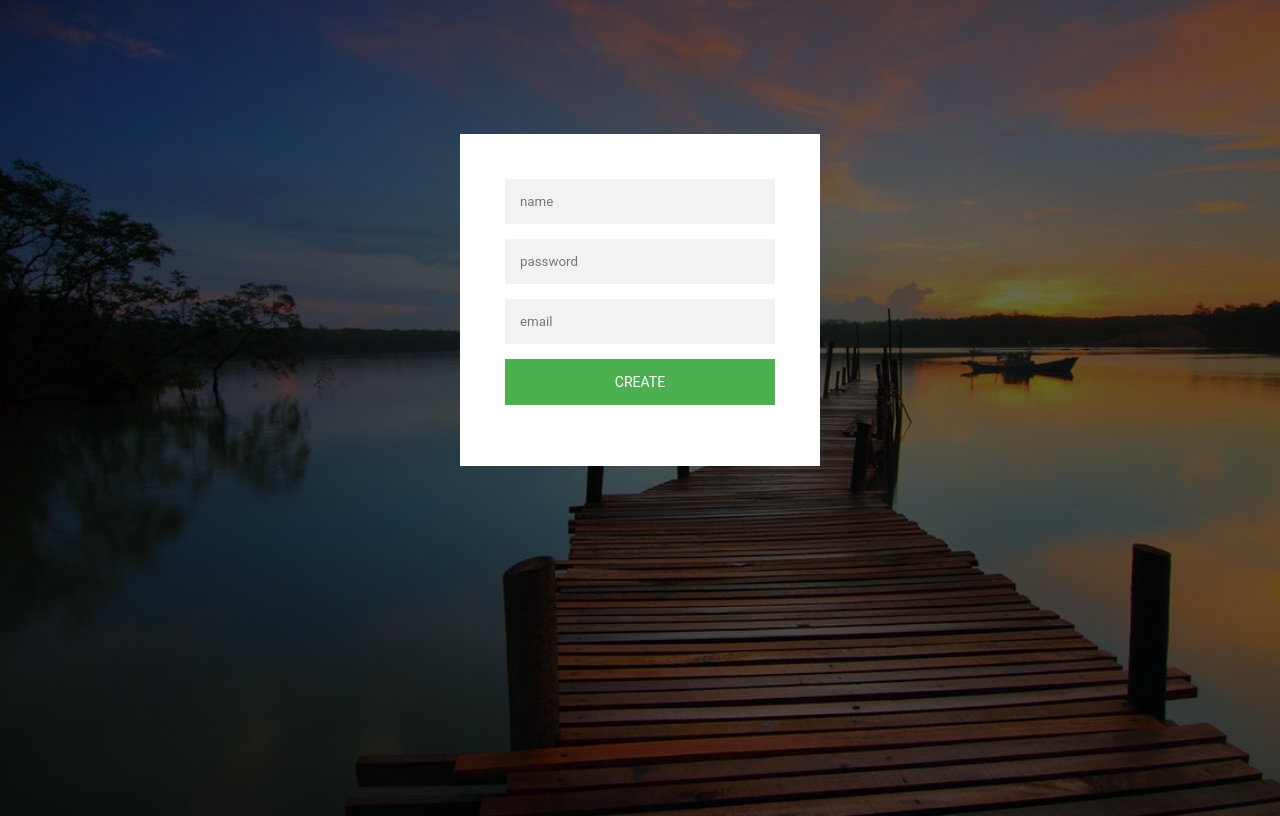
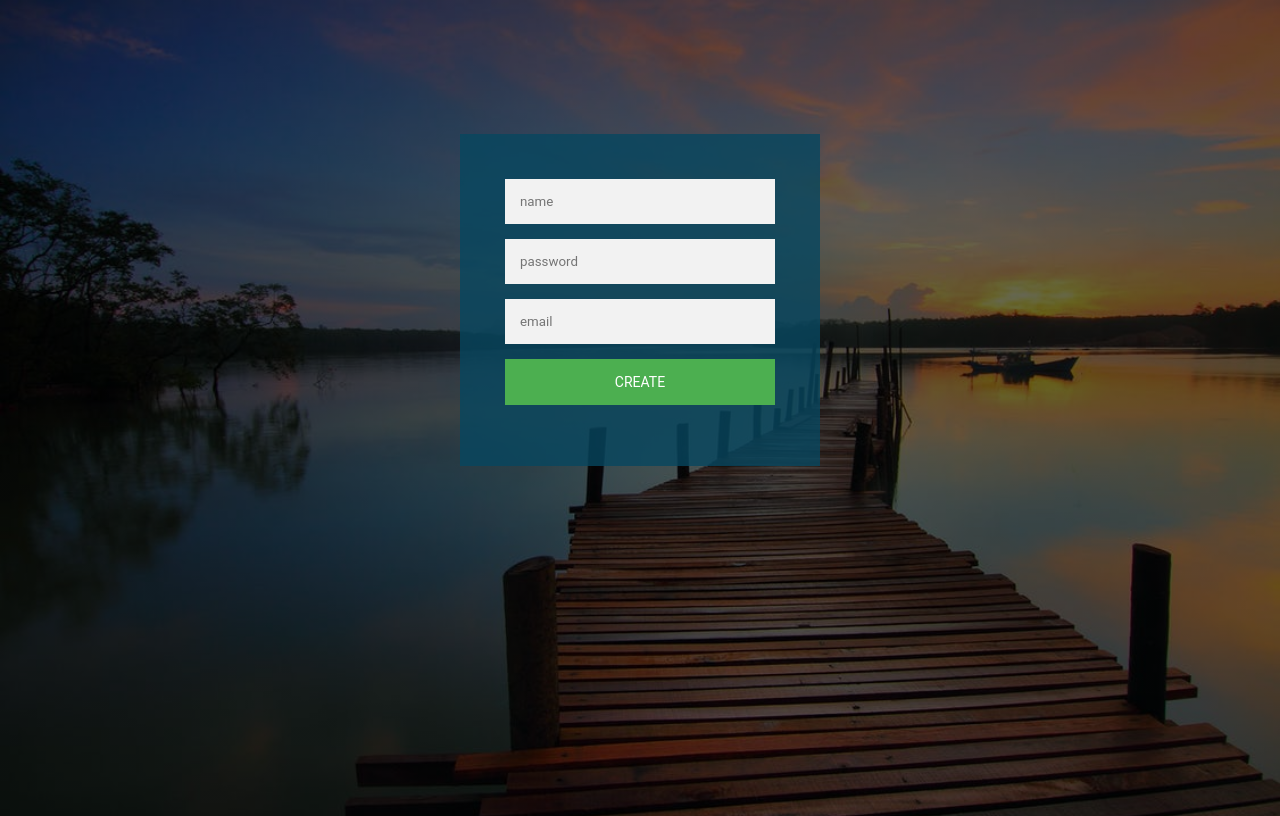
Before and after one commit to Smira87/WebDev, a plain HTML site: page index.html in a window 1280 px wide. Drawn offline with Linux system fonts and the light colour scheme.

Commit message:
Update styles.css

```diff
--- a/styles.css
+++ b/styles.css
@@ -14,7 +14,7 @@ body{
 	.form{
 		position: relative;
 		z-index: 1;
-		background: #ffffff;
+		background: rgba(7,70,95,0.8);
 		max-width: 360px;
 		margin: 0 auto 100 px;
 		padding: 45px;
```
